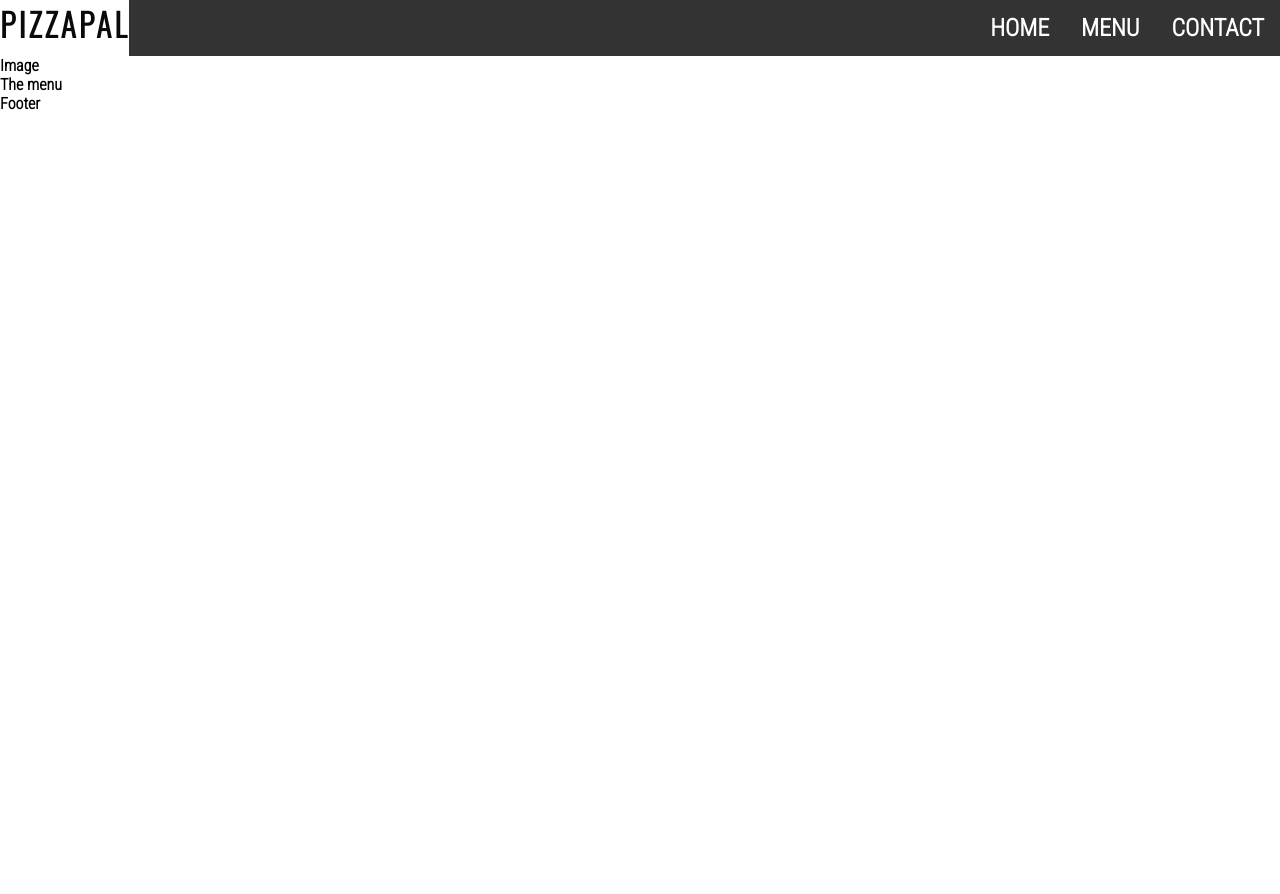
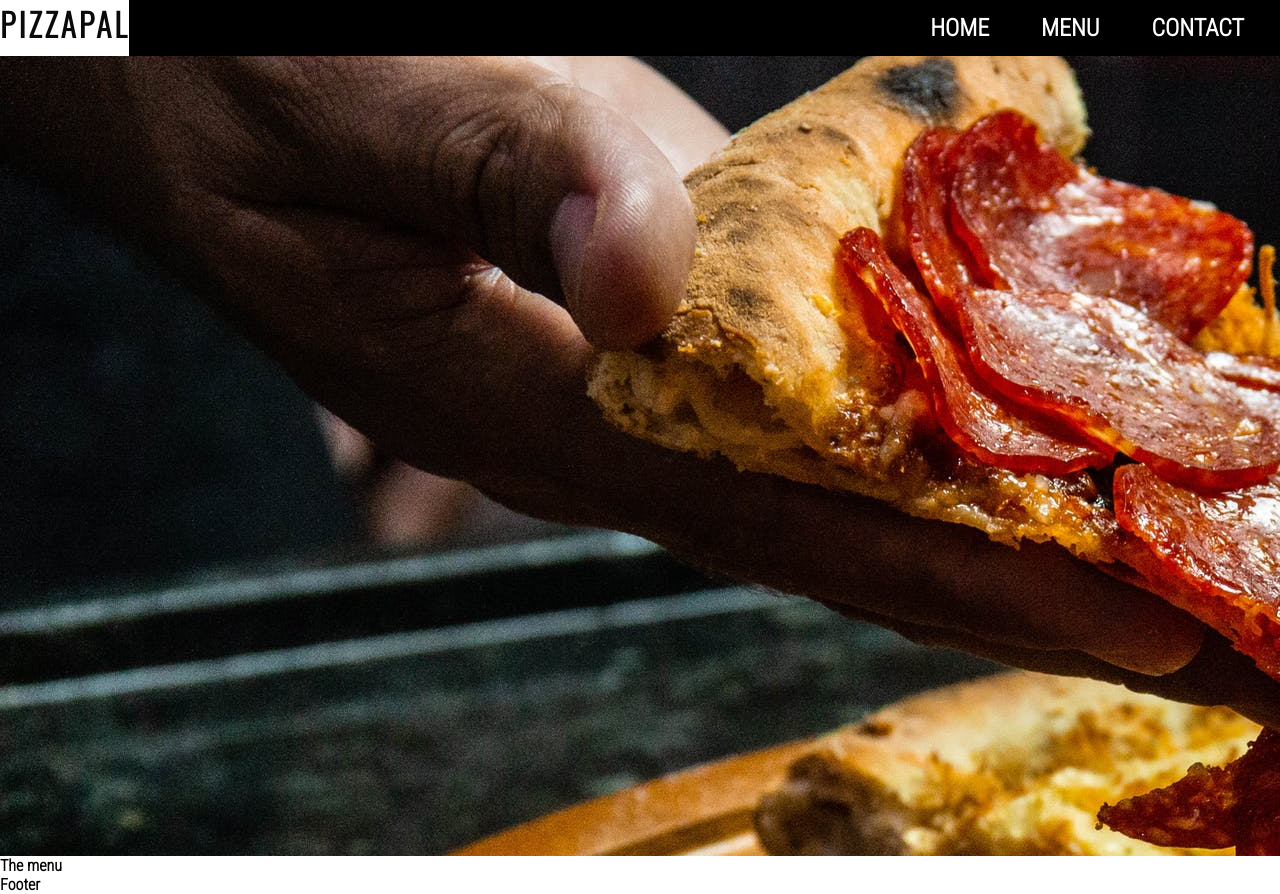
Before and after one commit to rebahama/Project-1, a plain HTML site: page index.html in a window 1280 px wide. Before the commit the page ends 800 px from the top, so only its background shows below. Drawn offline with nearby package versions, Linux system fonts and the light colour scheme.

Commit message:
add background image and style

```diff
--- a/assets/css/style.css
+++ b/assets/css/style.css
@@ -29,9 +29,10 @@ font-size: 200%;
     list-style-type: none;
     margin: 0;
     padding: 0;
-    background-color: rgba(0, 0, 0, 0.8);
+    background-color: rgba(0, 0, 0, 10);
     overflow: hidden;
     font-size: 150%;
+
 }
 #navmenu a{
     display: block;
@@ -41,9 +42,16 @@ font-size: 200%;
 
 }
 #navmenu a:hover{
-    background-color:#414141;
+    background-color:#686767;
 
 }
 #navmenu li{
     float: right;
+    margin-right: 20px;
 }
+/* add and style image*/
+#pizza-image{
+    width:100%;
+    height: 800px;
+    background: url('../images/pizza.jpeg') no-repeat;
+}
--- a/index.html
+++ b/index.html
@@ -22,7 +22,7 @@
                       <a href="index.html">CONTACT</a>
                     </li>
                     <li>
-                      <a href="index-html">MENU</a>
+                      <a href="index.html">MENU</a>
                      </li>
                      <li>
                      <a href="index.html">HOME</a>
@@ -34,7 +34,13 @@
     </header>
 
     <section>
-        Image
+
+        <div id="pizza-image">
+
+
+        </div>
+
+
     </section>
 
     <section>
```
Also changed, not shown: assets/images/pizza.jpeg (added).
